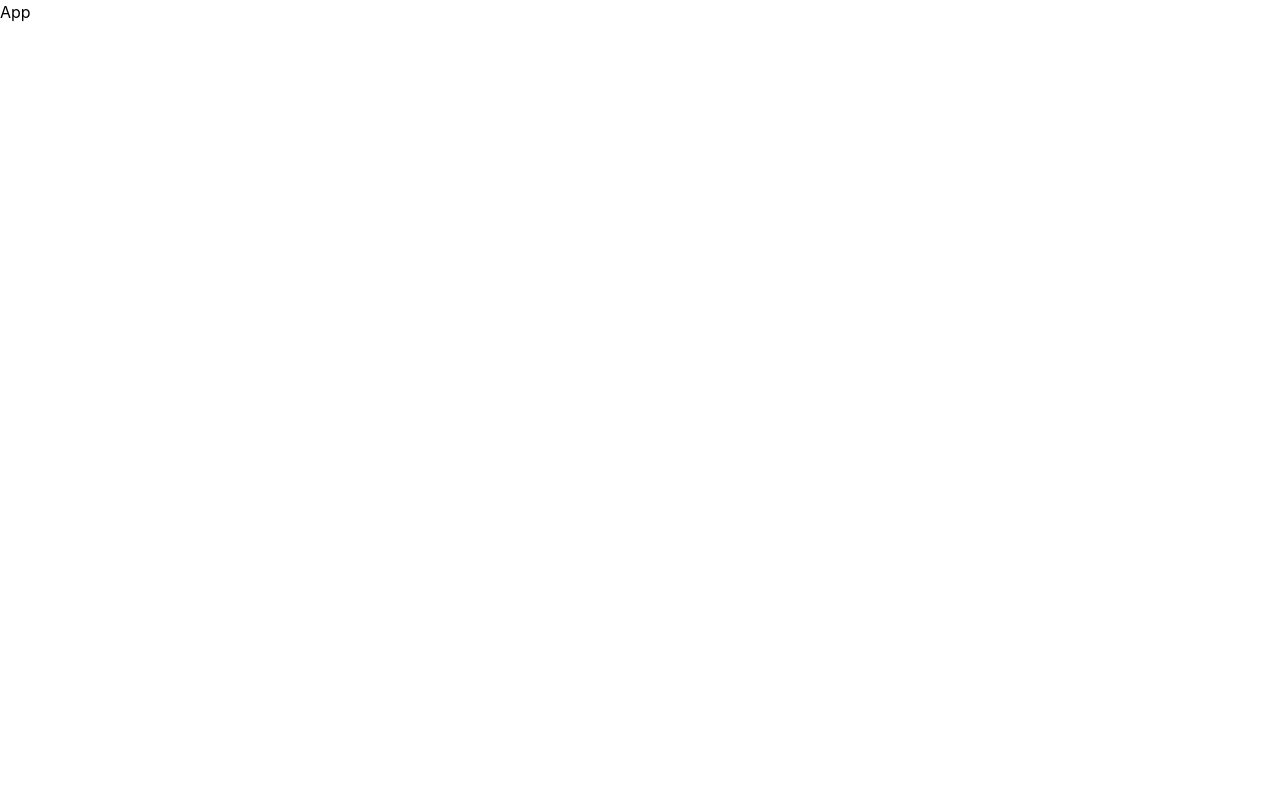
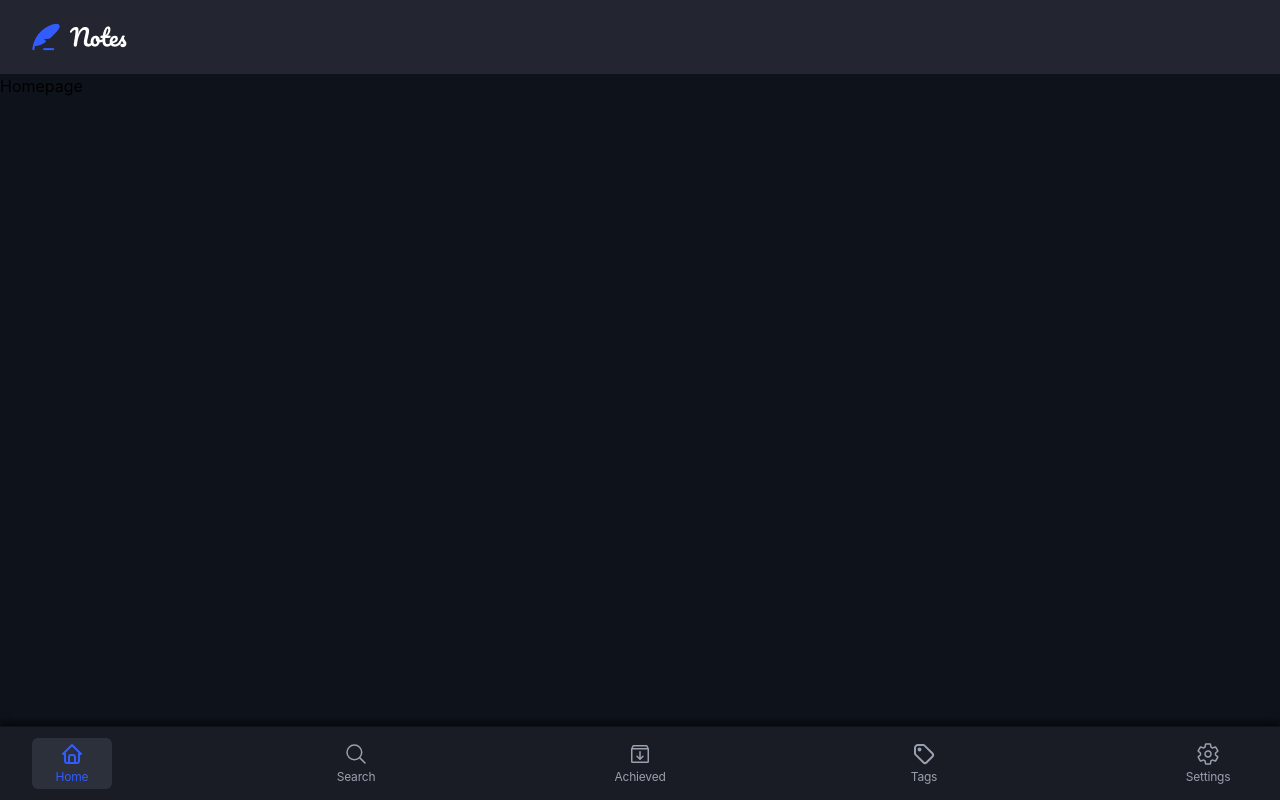
Before and after one commit to Oloude/note-taking-web-app, a React (Vite) app: page / in a window 1280 px wide. Built offline with nearby package versions, Linux system fonts and the light colour scheme.

Commit message:
finished header and nav

```diff
--- a/package.json
+++ b/package.json
@@ -14,6 +14,7 @@
     "react": "^19.2.8",
     "react-dom": "^19.2.8",
     "react-icons": "^5.7.0",
+    "react-router": "^8.3.0",
     "tailwindcss": "^4.3.3",
     "zustand": "^5.0.14"
   },
--- a/src/App.tsx
+++ b/src/App.tsx
@@ -1,5 +1,8 @@
 import { useEffect } from "react";
 import useNoteApp from "./AppState";
+import { BrowserRouter, Route, Routes } from "react-router";
+import AppLayout from "./component/Layout/AppLayout";
+import Homepage from "./pages/Homepage";
 
 function App() {
   const theme = useNoteApp((state) => state.theme);
@@ -11,7 +14,15 @@ function App() {
     );
   }, [theme]);
 
-  return <div>App</div>;
+  return (
+    <BrowserRouter>
+      <Routes>
+        <Route element={<AppLayout />}>
+          <Route path='/' element={<Homepage/>}/>
+        </Route>
+      </Routes>
+    </BrowserRouter>
+  );
 }
 
 export default App;
--- a/src/AppState.tsx
+++ b/src/AppState.tsx
@@ -6,7 +6,7 @@ type UseNoteApp = {
 };
 
 const useNoteApp = create<UseNoteApp>((set) => ({
-  theme: "light",
+  theme: "dark",
   handleThemeChange: (theme) => set({ theme: theme }),
 }));
 
--- /dev/null
+++ b/src/component/Layout/AppLayout.tsx
@@ -0,0 +1,18 @@
+import { Outlet } from "react-router";
+import BottomNav from "./BottomNav";
+import MobileHeader from "./MobileHeader";
+
+function AppLayout() {
+  return (
+    <div className="h-screen flex flex-col">
+      <MobileHeader />
+      <main className="overflow-y-auto flex-1 bg-neutral0 dark:bg-neutral950">
+        <Outlet />
+      </main>
+
+      <BottomNav />
+    </div>
+  );
+}
+
+export default AppLayout;
--- /dev/null
+++ b/src/component/Layout/BottomNav.tsx
@@ -0,0 +1,35 @@
+import { IoSearchOutline, IoSettingsOutline } from "react-icons/io5";
+import { PiBoxArrowDown } from "react-icons/pi";
+import { TbHome, TbTag } from "react-icons/tb";
+import { NavLink } from "react-router";
+
+const navLinks = [
+  { icon: TbHome, path: "/", title: "Home" },
+  { icon: IoSearchOutline, path: "/search", title: "Search" },
+  { icon: PiBoxArrowDown, path: "/achieved", title: "Achieved" },
+  { icon: TbTag, path: "/tags", title: "Tags" },
+  { icon: IoSettingsOutline, path: "/settings", title: "Settings" },
+];
+
+function BottomNav() {
+  return (
+    <nav className="flex items-center justify-between px-4 py-3 border-t border-t-neutral200 dark:border-t-neutral950 dark:bg-neutral900 shadow-top dark:shadow-topD h-14 md:h-18.5 md:px-8 md:py-4">
+      {navLinks.map(({ icon: Icon, path, title }) => (
+        <NavLink
+          key={title}
+          to={path}
+          className={({ isActive }) =>
+            isActive
+              ? "bg-blue50 text-blue500 dark:bg-neutral700 py-1 rounded-md w-full max-w-20 flex flex-col items-center gap-1"
+              : "text-neutral600 dark:text-neutral400 w-full max-w-20 flex flex-col items-center gap-1"
+          }
+        >
+          <Icon className="w-6 h-6" />
+          <span className="hidden md:inline text-preset6">{title}</span>
+        </NavLink>
+      ))}
+    </nav>
+  );
+}
+
+export default BottomNav;
--- /dev/null
+++ b/src/component/Layout/MobileHeader.tsx
@@ -0,0 +1,15 @@
+import { Link } from "react-router";
+import useNoteApp from "../../AppState";
+
+function MobileHeader() {
+  const theme = useNoteApp((state) => state.theme);
+  return (
+    <header className="h-13.5 px-4 py-3 flex items-center bg-neutral100 dark:bg-neutral800 md:h-18.5 md:px-8 md:py-4">
+      <Link to="/">
+        <img src={theme === "light" ? "/logo.svg" : "/logo-dark.png"} alt="" />
+      </Link>
+    </header>
+  );
+}
+
+export default MobileHeader;
--- a/src/index.css
+++ b/src/index.css
@@ -60,4 +60,6 @@
 
   --shadow-small : 0 4px 6px 0 rgba(240, 240, 240, 0.6);
   --shadow-large : 0 8px 12px 0 rgba(240, 240, 240, 0.6);
+  --shadow-top : 0 -4px 6px 0 rgba(240, 240, 240, 0.6);
+  --shadow-topD : 0 -5px 6px 0 rgba(0,0,0,0.5);
 }
--- /dev/null
+++ b/src/pages/Homepage.tsx
@@ -0,0 +1,5 @@
+function Homepage() {
+  return <div>Homepage</div>;
+}
+
+export default Homepage;
```
Also changed, not shown: public/logo-dark.png (added), 1 other file (tests, documents, lock files or other folders).
